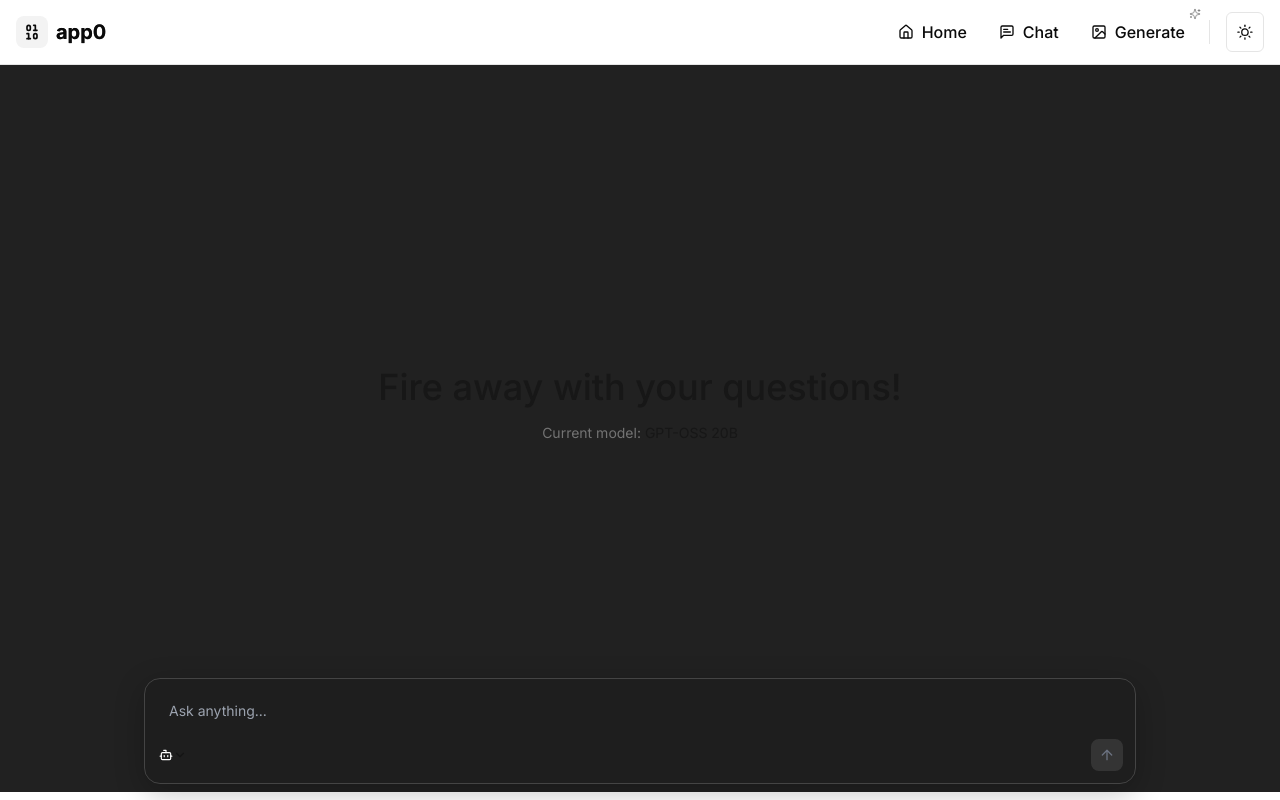
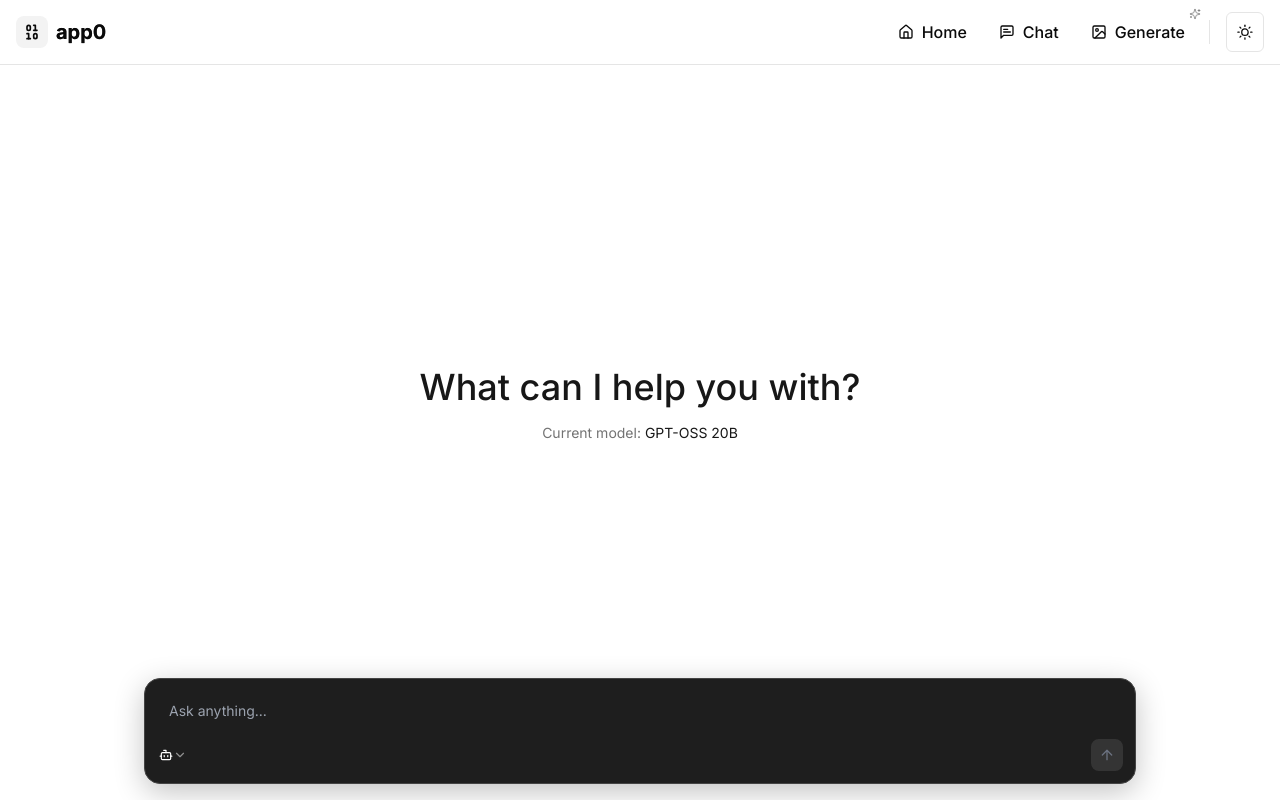
Before and after one commit to cidopenup0/app0, a Next.js app: page /chat in a window 1280 px wide. Built offline with nearby package versions, Linux system fonts and the light colour scheme.

Commit message:
feat: remove random greeting message

```diff
--- a/components/chat.tsx
+++ b/components/chat.tsx
@@ -1,7 +1,7 @@
 'use client';
 
 import { useState, useRef, useEffect } from 'react';
-import { Bot, User, Copy, Check } from 'lucide-react';
+import { Bot, Copy, Check } from 'lucide-react';
 import { ScrollArea } from '@/components/ui/scroll-area';
 import { Select, SelectContent, SelectItem, SelectTrigger } from '@/components/ui/select';
 import { Badge } from '@/components/ui/badge';
@@ -26,7 +26,6 @@ export function Chat() {
   const [messages, setMessages] = useState<Message[]>([]);
   const [isLoading, setIsLoading] = useState(false);
   const [selectedModel, setSelectedModel] = useState('gpt-oss-20b');
-  const [randomMessage, setRandomMessage] = useState('');
   const [copiedIndex, setCopiedIndex] = useState<number | null>(null);
   const [copiedCode, setCopiedCode] = useState<string | null>(null);
   const messagesEndRef = useRef<HTMLDivElement>(null);
@@ -65,20 +64,6 @@ export function Chat() {
   useEffect(() => {
     scrollToBottom();
   }, [messages]);
-
-  useEffect(() => {
-    const greetings = [
-      "What's on your mind today?",
-      'Ready to chat about anything!',
-      "Ask me anything you'd like to know.",
-      "Let's have a conversation!",
-      'What can I help you with?',
-      'Fire away with your questions!',
-      "I'm here and ready to assist.",
-      'What would you like to explore?',
-    ];
-    setRandomMessage(greetings[Math.floor(Math.random() * greetings.length)]);
-  }, []);
 
   const handleCopy = async (text: string, index: number) => {
     try {
@@ -202,15 +187,15 @@ export function Chat() {
   }
 
   return (
-    <div className="relative flex flex-col h-[calc(100vh-73px)] pb-[100px] bg-[#212121]">
+    <div className="relative flex flex-col h-[calc(100vh-73px)] pb-[100px] bg-background overflow-x-auto">
       <div className="flex-1 overflow-hidden">
-        <ScrollArea className="h-full bg-[#212121]">
+        <ScrollArea className="h-full bg-background">
           <div className="flex justify-center min-h-full">
             <div className="w-full max-w-5xl mx-auto px-4 sm:px-6">
               {messages.length === 0 ? (
                 <div className="flex flex-col items-center justify-center h-[calc(100vh-120px)] text-center">
                   <p className="text-primary text-2xl sm:text-3xl lg:text-4xl font-medium px-4">
-                    {randomMessage}
+                    What can I help you with?
                   </p>
                   <div className="flex items-center gap-2 text-sm text-muted-foreground mt-4">
                     <span>
@@ -235,7 +220,9 @@ export function Chat() {
                       >
                         <div className="flex flex-col gap-1 w-full">
                           <div className={`rounded-lg ${
-                            message.role === 'user' ? 'p-4 bg-[#303030]' : 'px-4 pt-4 pb-0 text-[#8b948d] w-full assistant-message-wrapper'
+                            message.role === 'user'
+                              ? 'p-4 bg-muted dark:bg-[#303030]'
+                              : 'px-4 pt-4 pb-0 text-foreground dark:text-[#8b948d] w-full assistant-message-wrapper'
                           }`}>
                             <div className={`leading-relaxed break-words ${
                               message.role === 'assistant' ? 'text-base' : 'text-sm'
@@ -321,10 +308,10 @@ export function Chat() {
           placeholder="Ask anything..."
           leftSlot={
             <Select value={selectedModel} onValueChange={setSelectedModel}>
-              <SelectTrigger className="w-8 h-8 border-none bg-transparent p-0.5 hover:bg-white/20 rounded-lg flex items-center justify-center transition-all shadow-none focus:ring-0">
+              <SelectTrigger className="w-8 h-8 border-none bg-transparent text-white p-0.5 hover:bg-white/20 rounded-lg flex items-center justify-center transition-all shadow-none focus:ring-0">
                 <Bot className="w-4 h-4 text-white" />
               </SelectTrigger>
-              <SelectContent align="start" className="w-80 bg-[#303030] ">
+              <SelectContent align="start" className="w-80">
                 {modelOptions.map((model) => (
                   <SelectItem key={model.id} value={model.id}>
                     <div className="flex flex-col gap-1 py-1">
```
